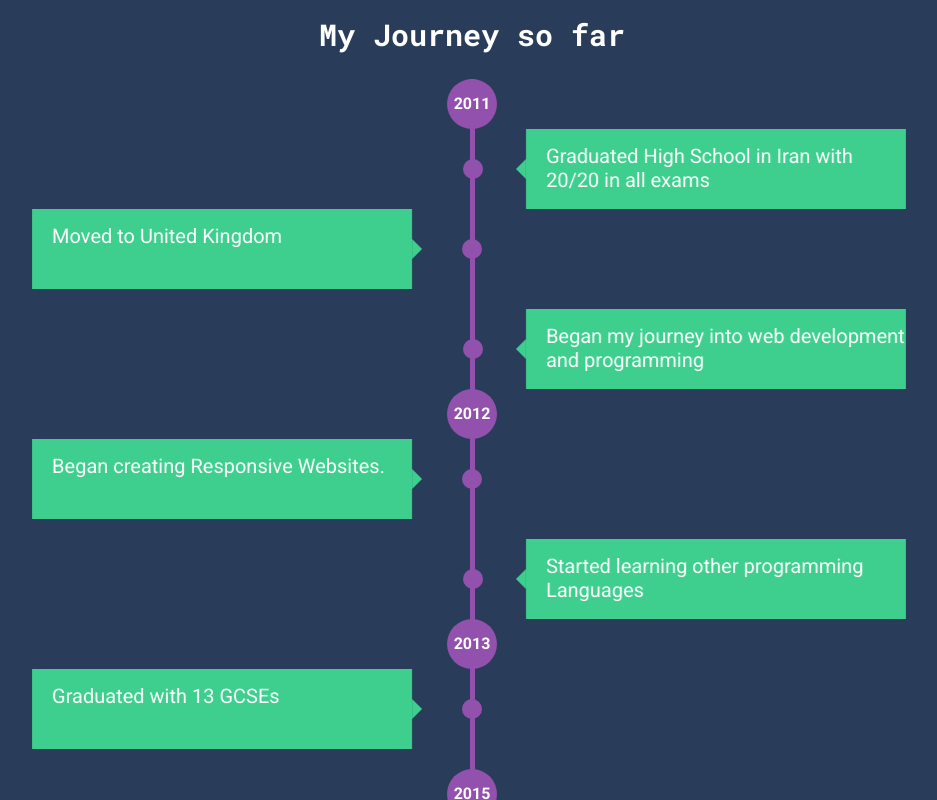
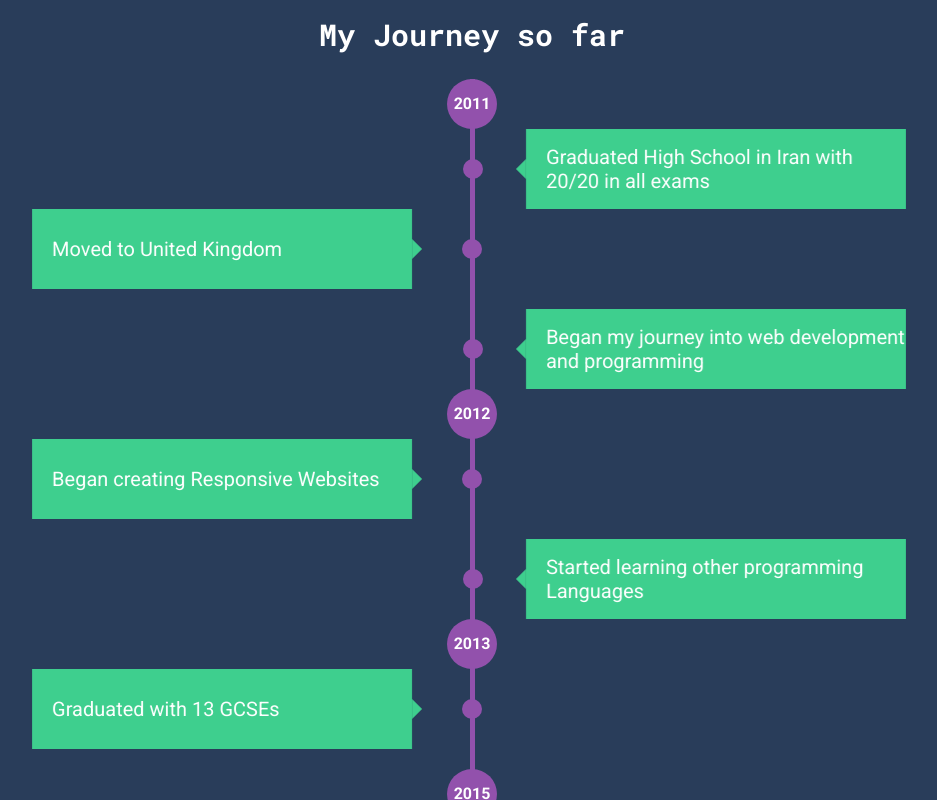
Before and after one commit to amir-bio/amirha.com-2020, a React (Create React App) app: page / in a window 1280 px wide. Shown: the part 1200-2000 px from the top of the page, without its empty margins (168-1105 px from the left). Built offline with nearby package versions, Linux system fonts and the light colour scheme.

Commit message:
Centre text in timeline entries

```diff
--- a/src/components/Timeline/index.js
+++ b/src/components/Timeline/index.js
@@ -29,7 +29,9 @@ const timelineEntryBoxStyle = {
   paddingLeft: 20,
   paddingTop: 15,
   paddingBottom: 15,
-  textAlign: 'start'
+  display: 'flex',
+  alignItems: 'center', // centre the text vertically
+  textAlign: 'start' // ensure the text is still left aligned
 }
 
 const triangleBorderStyle = '10px solid ' + lightGreen
--- a/src/timelineData.json
+++ b/src/timelineData.json
@@ -5,7 +5,7 @@
     "Began my journey into web development and programming"
   ],
   "2012": [
-    "Began creating Responsive Websites.",
+    "Began creating Responsive Websites",
     "Started learning other programming Languages"
   ],
   "2013": ["Graduated with 13 GCSEs"],
```
